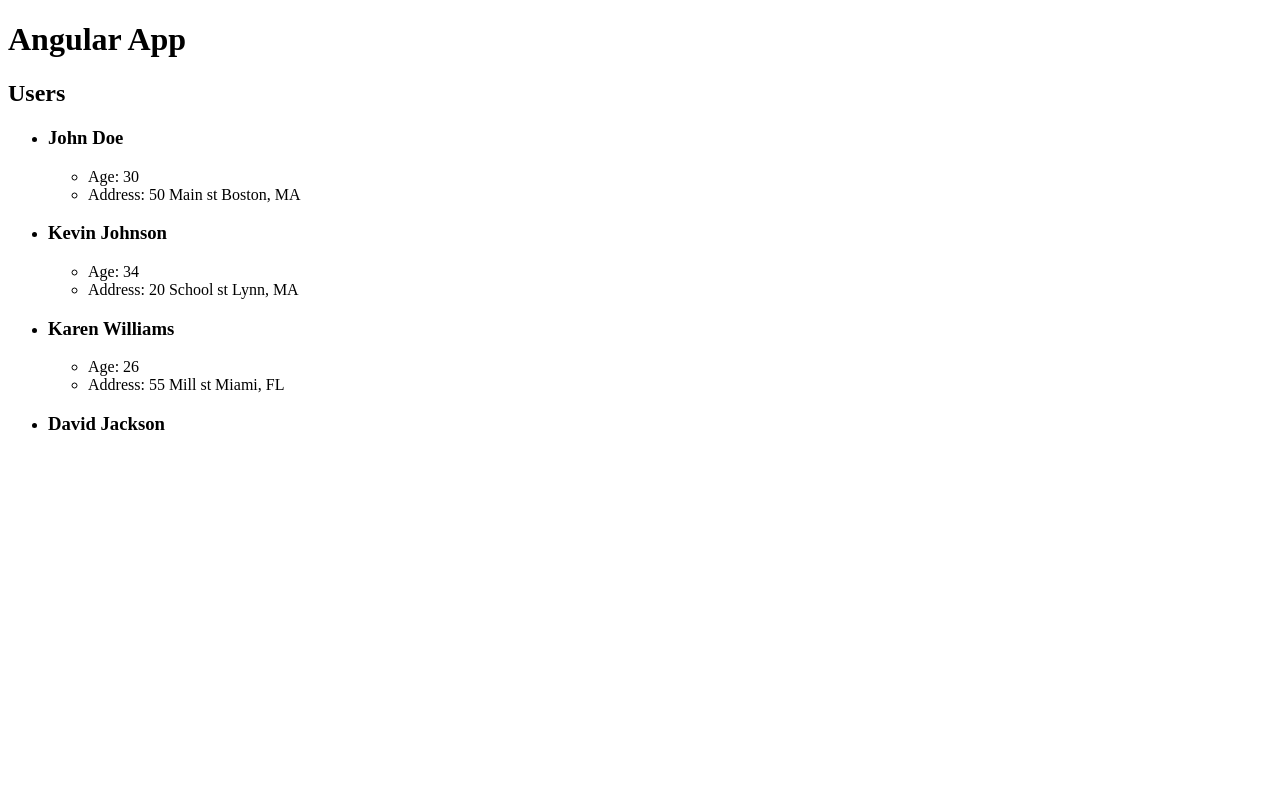
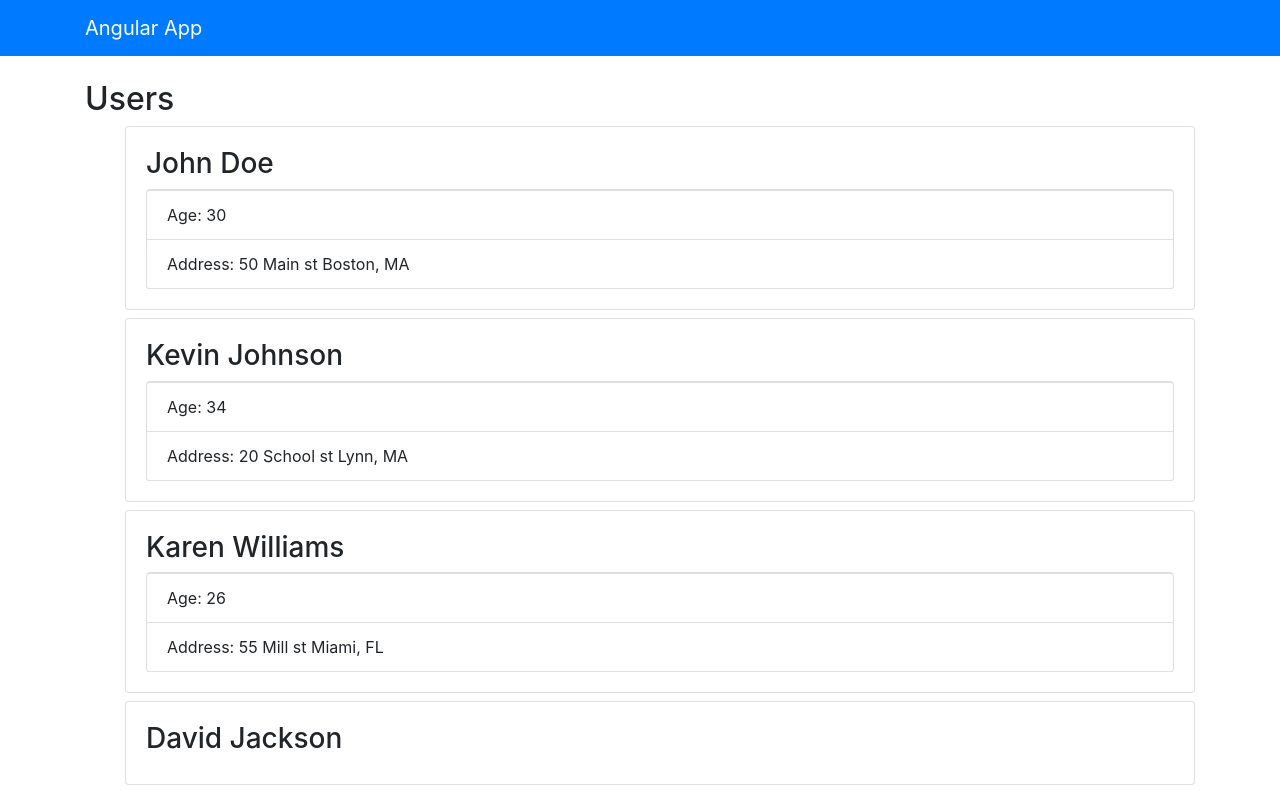
Before and after one commit to SodaCode/angularApp, an Angular app: page / in a window 1280 px wide. Built offline with nearby package versions, Linux system fonts and the light colour scheme.

Commit message:
Added Bootstrap and a navbar. Added styles to the unordered lists

```diff
--- a/angular.json
+++ b/angular.json
@@ -28,18 +28,21 @@
               "src/assets"
             ],
             "styles": [
-              "src/styles.scss"
+              "src/styles.scss",
+              "node_modules/bootstrap/dist/css/bootstrap.css"
             ],
-            "scripts": []
+            "scripts": [
+              "node_modules/jquery/dist/jquery.js",
+              "node_modules/popper.js/dist/umd/popper.js",
+              "node_modules/bootstrap/dist/js/bootstrap.js"
+            ]
           },
           "configurations": {
             "production": {
-              "fileReplacements": [
-                {
-                  "replace": "src/environments/environment.ts",
-                  "with": "src/environments/environment.prod.ts"
-                }
-              ],
+              "fileReplacements": [{
+                "replace": "src/environments/environment.ts",
+                "with": "src/environments/environment.prod.ts"
+              }],
               "optimization": true,
               "outputHashing": "all",
               "sourceMap": false,
@@ -49,13 +52,11 @@
               "extractLicenses": true,
               "vendorChunk": false,
               "buildOptimizer": true,
-              "budgets": [
-                {
-                  "type": "initial",
-                  "maximumWarning": "2mb",
-                  "maximumError": "5mb"
-                }
-              ]
+              "budgets": [{
+                "type": "initial",
+                "maximumWarning": "2mb",
+                "maximumError": "5mb"
+              }]
             }
           }
         },
@@ -119,6 +120,7 @@
           }
         }
       }
-    }},
+    }
+  },
   "defaultProject": "angularApp"
 }
--- a/package.json
+++ b/package.json
@@ -19,6 +19,9 @@
     "@angular/platform-browser": "~8.1.1",
     "@angular/platform-browser-dynamic": "~8.1.1",
     "@angular/router": "~8.1.1",
+    "bootstrap": "4.0.0-beta.2",
+    "jquery": "^3.4.1",
+    "popper.js": "^1.15.0",
     "rxjs": "~6.4.0",
     "tslib": "^1.9.0",
     "zone.js": "~0.9.1"
--- a/src/app/app.component.html
+++ b/src/app/app.component.html
@@ -1,2 +1,4 @@
-<h1>Angular App</h1>
-<app-users></app-users>
+<app-navbar></app-navbar>
+<div class="container">
+  <app-users></app-users>
+</div>
--- a/src/app/app.module.ts
+++ b/src/app/app.module.ts
@@ -4,9 +4,10 @@ import { NgModule } from '@angular/core';
 import { AppComponent } from './app.component';
 import { UserComponent } from './components/user/user.component';
 import { UsersComponent } from './components/users/users.component';
+import { NavbarComponent } from './components/navbar/navbar.component';
 
 @NgModule({
-  declarations: [AppComponent, UserComponent, UsersComponent],
+  declarations: [AppComponent, UserComponent, UsersComponent, NavbarComponent],
   imports: [BrowserModule],
   providers: [],
   bootstrap: [AppComponent]
--- /dev/null
+++ b/src/app/components/navbar/navbar.component.html
@@ -0,0 +1,7 @@
+<nav class="navbar navbar-dark bg-primary mb-4">
+  <div class="container">
+    <a href="#" class="navbar-brand">
+      Angular App
+    </a>
+  </div>
+</nav>
--- /dev/null
+++ b/src/app/components/navbar/navbar.component.ts
@@ -0,0 +1,15 @@
+import { Component, OnInit } from '@angular/core';
+
+@Component({
+  selector: 'app-navbar',
+  templateUrl: './navbar.component.html',
+  styleUrls: ['./navbar.component.scss']
+})
+export class NavbarComponent implements OnInit {
+
+  constructor() { }
+
+  ngOnInit() {
+  }
+
+}
--- a/src/app/components/users/users.component.html
+++ b/src/app/components/users/users.component.html
@@ -1,10 +1,10 @@
 <h2>Users</h2>
 <ul *ngIf="loaded && users?.length > 0; else noUsers">
-  <li *ngFor="let user of users">
+  <li class="card card-body mb-2" *ngFor="let user of users">
     <h3>{{user.firstName}} {{user.lastName}}</h3>
-    <ul *ngIf="showExtended && user.age && user.address">
-      <li>Age: {{user.age}}</li>
-      <li>Address: {{user.address.street}} {{user.address.city}}, {{user.address.state}}</li>
+    <ul class="list-group" *ngIf="showExtended && user.age && user.address">
+      <li class="list-group-item">Age: {{user.age}}</li>
+      <li class="list-group-item">Address: {{user.address.street}} {{user.address.city}}, {{user.address.state}}</li>
     </ul>
   </li>
 </ul>
```
Also changed, not shown: src/app/components/navbar/navbar.component.scss (added), 2 other files (tests, documents, lock files or other folders).
